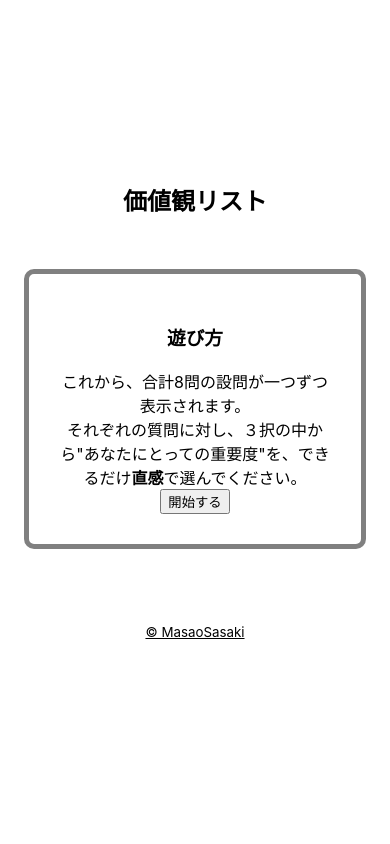
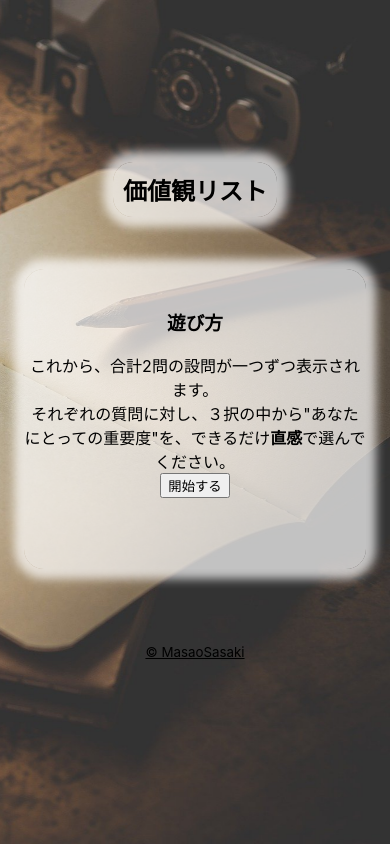
Before and after one commit to MasaoSasaki/life_values, a Next.js app: page / in a window 390 px wide. Built offline with nearby package versions, Linux system fonts and the light colour scheme.

Commit message:
Update Step1 and Step2

```diff
--- a/src/components/contents/index.js
+++ b/src/components/contents/index.js
@@ -10,24 +10,24 @@ export const Contents = () => {
   let [step1Array, set80Items] = useState([]);
 
   useEffect( () => {
-    if (step1Array.length == 8) {
-      console.log(true)
-    } else {
-      console.log(false)
-    }
+    // if (step1Array.length === Question.length) {
+    //   console.log(true)
+    // } else {
+    //   console.log(false)
+    // }
   })
 
   let contents;
   let [stepNumber, setStep] = useState(1)
   switch (stepNumber) {
     case 2:
-      console.log(step1Array)
-      if (step1Array.length == 8) { setStep(stepNumber = 3) }
+      if (step1Array.length === Question.length) { setStep(stepNumber = 3) }
       contents = <Step1 onClickImportance1={ () => set80Items([...step1Array, 1])} onClickImportance2={ () => set80Items([...step1Array, 2])} onClickImportance3={ () => set80Items([...step1Array, 3])} count={ step1Array.length }/>
-      console.log('step1', step1Array)
       break
     case 3:
-      contents = <Step2 onClickNextStep={ () => { setStep(stepNumber = 4) } } onClickRestart={ () => { setStep(stepNumber = 1 ) } } count = { step1Array.length }/>
+      contents = (
+        <Step2 step1Array = { step1Array }/>
+      )
       break
     case 4:
       contents = <Step3 onClickNextStep={ () => { setStep(stepNumber = 5) } } onClickRestart={ () => { setStep(stepNumber = 1 ) } } />
--- a/src/components/contents/step2/index.js
+++ b/src/components/contents/step2/index.js
@@ -1,13 +1,24 @@
+import Question from '../../question';
+import styles from './index.module.scss';
+
 export const Step2 = (props) => {
   return (
-    <div id="step2">
+    <div id={ styles.step2 }>
       <div className="contents">
         <p>
           次に、先ほど選んでいただいた☆の中から<br />
           更に重要なものを10項目まで絞ります。
         </p>
-        <button onClick={ props.onClickRestart } className="btn">最初から</button>
-        <button onClick={ props.onClickNextStep } className="btn">次へ</button>
+        <ul>
+          { props.step1Array.map((importance, index) => {
+            if (importance === 1 || importance === 2) { return }
+            console.log(index, importance);
+            console.log(Question[index].title, Question[index].body);
+            return <li><span>{ Question[index].title }</span><span>{ Question[index].body }</span><span></span></li>
+          }) }
+        </ul>
+        {/* <button onClick={ props.onClickRestart } className="btn">最初から</button>
+        <button onClick={ props.onClickNextStep } className="btn">次へ</button> */}
       </div>
     </div>
   );
--- a/src/components/footer/footer.js
+++ /dev/null
@@ -1,7 +0,0 @@
-export const Footer = () => {
-  return (
-    <footer>
-      <small>©︎ MasaoSasaki</small>
-    </footer>
-  );
-}
--- a/src/components/header/header.js
+++ /dev/null
@@ -1,7 +0,0 @@
-export const Header = () => {
-  return (
-    <header>
-      <h2>価値観リスト</h2>
-    </header>
-  );
-}
--- a/src/components/question.js
+++ b/src/components/question.js
@@ -1,11 +1,11 @@
 let Question = [
   { id: 1, title: "受容", body: "ありのままを受け入れてもらう", importance: "" },
-  { id: 2, title: "正確", body: "自分の意思や信念を正しく伝える",importance: "" },
-  { id: 3, title: "達成", body: "なにか重要なことを達成する", importance: "" },
-  { id: 4, title: "冒険", body: "新しくてワクワクする体験をする", importance: "" },
-  { id: 5, title: "魅力", body: "身体的な魅力を保つ", importance: "" },
-  { id: 6, title: "権威", body: "他者に対して責任を持って指導する", importance: "" },
-  { id: 7, title: "自治", body: "人まかせにしないで自分で決める", importance: "" },
+  // { id: 2, title: "正確", body: "自分の意思や信念を正しく伝える",importance: "" },
+  // { id: 3, title: "達成", body: "なにか重要なことを達成する", importance: "" },
+  // { id: 4, title: "冒険", body: "新しくてワクワクする体験をする", importance: "" },
+  // { id: 5, title: "魅力", body: "身体的な魅力を保つ", importance: "" },
+  // { id: 6, title: "権威", body: "他者に対して責任を持って指導する", importance: "" },
+  // { id: 7, title: "自治", body: "人まかせにしないで自分で決める", importance: "" },
   { id: 8, title: "美的", body: "身のまわりの美しいものを味わう", importance: "" }
 ]
 
--- a/src/layouts/index.js
+++ b/src/layouts/index.js
@@ -1,7 +1,7 @@
 import Head from 'next/head'
 import styles from './index.module.scss'
-import { Footer } from '../components/footer/footer'
-import { Header } from '../components/header/header'
+import { Footer } from '../components/footer/index'
+import { Header } from '../components/header/index'
 
 export const MainLayout = (children) => {
   return(
--- a/src/styles/globals.scss
+++ b/src/styles/globals.scss
@@ -4,6 +4,33 @@ body {
   margin: 0;
   font-family: -apple-system, BlinkMacSystemFont, Segoe UI, Roboto, Oxygen,
     Ubuntu, Cantarell, Fira Sans, Droid Sans, Helvetica Neue, sans-serif;
+  background-image: url("../../public/background-image.jpg");
+  background-size: cover;
+  background-attachment: fixed;
+  background-repeat: no-repeat;
+  background-position: right;
+
+  header {
+
+    h2 {
+      padding: 10px;
+      background: rgba($color: #ffffff, $alpha: 0.7);
+      border-radius: 20px;
+      box-shadow: 0 0 10px 10px rgba($color: #fff, $alpha: 0.7);
+    }
+  }
+
+  main {
+    width: 100%;
+  }
+
+  footer {
+    line-height: 100px;
+
+    small {
+      text-decoration: underline;
+    }
+  }
 }
 
 a {
@@ -13,14 +40,6 @@ a {
 
 * {
   box-sizing: border-box;
-}
-
-footer {
-  line-height: 100px;
-
-  small {
-    text-decoration: underline;
-  }
 }
 
 .App {
@@ -39,11 +58,13 @@ footer {
 
   /* メインコンテンツ */
   .contents {
+    min-height: 300px;
     margin: 0 auto;
-    border: 5px solid gray;
-    border-radius: 10px;
-    padding: 30px;
+    padding-top: 20px;
     text-align: center;
+    background: rgba($color: #ffffff, $alpha: 0.7);
+    border-radius: 20px;
+    box-shadow: 0 0 10px 10px rgba($color: #fff, $alpha: 0.7);
   }
 
   .btn:hover {
```
Also changed, not shown: src/components/contents/introduction/index.module.css (deleted).
